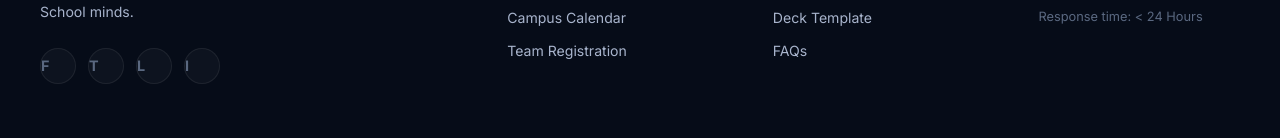
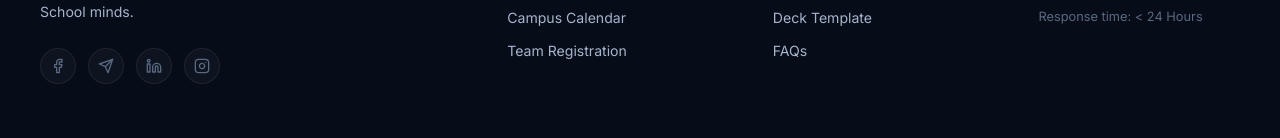
Before and after one commit to Nilesh220/Sbi-Life, a Next.js app: page / in a window 1280 px wide. Shown: the part 5982-6120 px from the top of the page. Built offline with nearby package versions, Linux system fonts and the light colour scheme.

Commit message:
fix: replace footer social placeholder letters with actual SVG logo icons and fix centering

```diff
--- a/src/components/Footer.jsx
+++ b/src/components/Footer.jsx
@@ -20,10 +20,52 @@
             </p>
             <div style={{ display: 'flex', gap: '12px', marginTop: 'var(--space-sm)' }}>
               {/* Social Icons */}
-              {['facebook', 'twitter', 'linkedin', 'instagram'].map((platform) => (
+              {[
+                {
+                  name: 'facebook',
+                  url: 'https://facebook.com',
+                  icon: (
+                    <svg width="16" height="16" viewBox="0 0 24 24" fill="none" stroke="currentColor" strokeWidth="2" strokeLinecap="round" strokeLinejoin="round">
+                      <path d="M18 2h-3a5 5 0 0 0-5 5v3H7v4h3v8h4v-8h3l1-4h-4V7a1 1 0 0 1 1-1h3z"/>
+                    </svg>
+                  )
+                },
+                {
+                  name: 'telegram',
+                  url: 'https://telegram.org',
+                  icon: (
+                    <svg width="16" height="16" viewBox="0 0 24 24" fill="none" stroke="currentColor" strokeWidth="2" strokeLinecap="round" strokeLinejoin="round">
+                      <path d="m22 2-7 20-4-9-9-4Z" />
+                      <path d="M22 2 11 13" />
+                    </svg>
+                  )
+                },
+                {
+                  name: 'linkedin',
+                  url: 'https://linkedin.com',
+                  icon: (
+                    <svg width="16" height="16" viewBox="0 0 24 24" fill="none" stroke="currentColor" strokeWidth="2" strokeLinecap="round" strokeLinejoin="round">
+                      <path d="M16 8a6 6 0 0 1 6 6v7h-4v-7a2 2 0 0 0-2-2 2 2 0 0 0-2 2v7h-4v-7a6 6 0 0 1 6-6z"/>
+                      <rect x="2" y="9" width="4" height="12"/>
+                      <circle cx="4" cy="4" r="2"/>
+                    </svg>
+                  )
+                },
+                {
+                  name: 'instagram',
+                  url: 'https://instagram.com',
+                  icon: (
+                    <svg width="16" height="16" viewBox="0 0 24 24" fill="none" stroke="currentColor" strokeWidth="2" strokeLinecap="round" strokeLinejoin="round">
+                      <rect x="2" y="2" width="20" height="20" rx="5" ry="5"/>
+                      <path d="M16 11.37A4 4 0 1 1 12.63 8 4 4 0 0 1 16 11.37z"/>
+                      <line x1="17.5" y1="6.5" x2="17.51" y2="6.5"/>
+                    </svg>
+                  )
+                }
+              ].map((platform) => (
                 <a
-                  key={platform}
-                  href={`https://${platform}.com`}
+                  key={platform.name}
+                  href={platform.url}
                   target="_blank"
                   rel="noopener noreferrer"
                   style={{
@@ -34,7 +76,7 @@
                     border: '1px solid var(--glass-border)',
                     display: 'flex',
                     alignItems: 'center',
-                    justify: 'center',
+                    justifyContent: 'center',
                     color: 'var(--text-muted)',
                     transition: 'all 0.2s',
                   }}
@@ -49,7 +91,7 @@
                     e.currentTarget.style.background = 'rgba(255,255,255,0.03)';
                   }}
                 >
-                  <span style={{ fontSize: '0.9rem', fontWeight: 'bold' }}>{platform[0].toUpperCase()}</span>
+                  {platform.icon}
                 </a>
               ))}
             </div>
```
